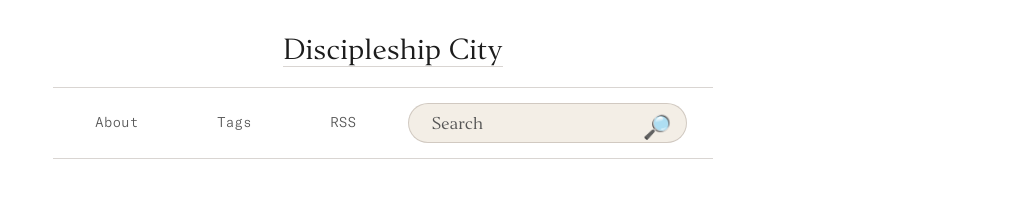
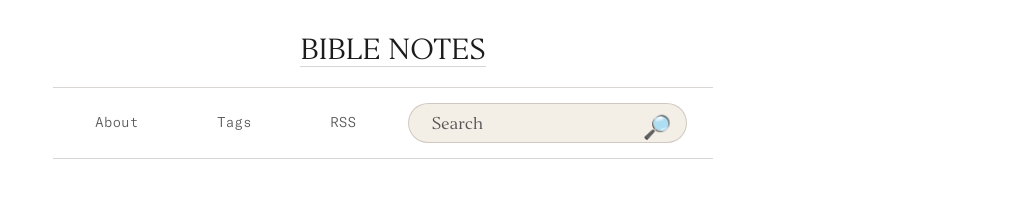
Before and after one commit to jsantiago611/digital-garden-master, a Jekyll site: the page built from index.md, in a window 1280 px wide. Shown: the top 220 px of the page, without its empty margins (257-1280 px from the left). Built offline with Jekyll 4.4.1, drawn with Linux system fonts in a browser that asks for light colours.

Commit message:
changed site title to BIBLE NOTES

```diff
--- a/_config.yml
+++ b/_config.yml
@@ -28,7 +28,7 @@ url: "https://jonathansantiago.netlify.app/" # the base hostname & protocol for
 # your social media links etc
 #######################################################################
 
-heading: Discipleship City
+heading: BIBLE NOTES
 subheading: # subheading won't work without a tagline,
           # tagline is mandatory if you want the
           # suheading to appear. The reason is
```
